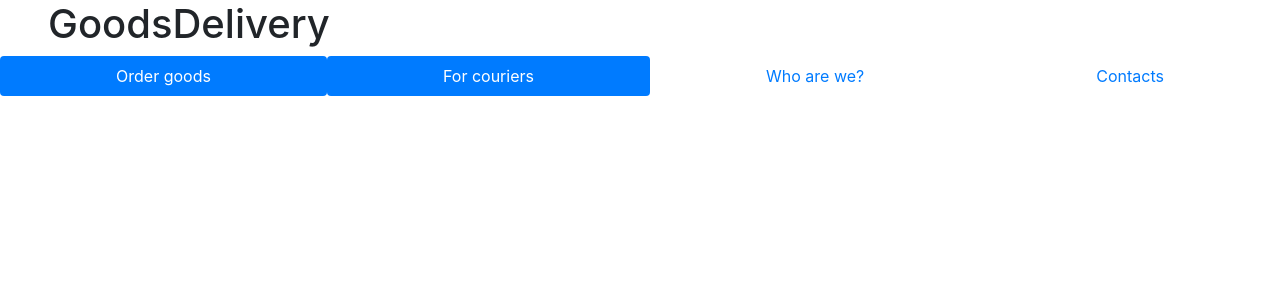
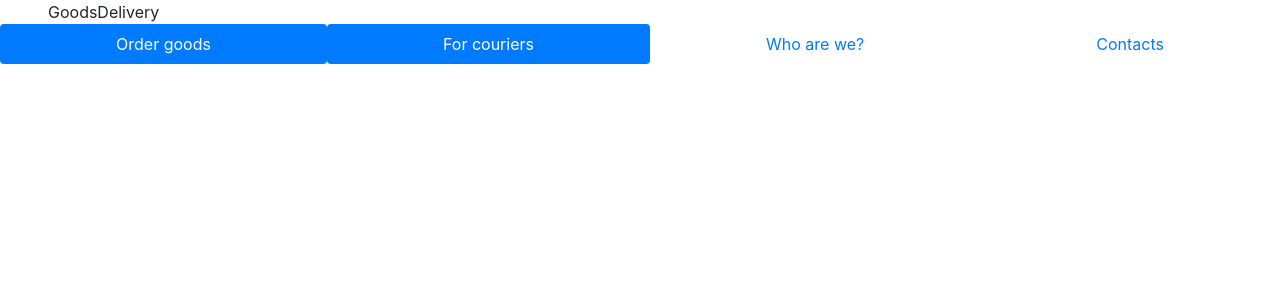
Before and after one commit to EliseyShkolnikov/GoodsDelivery, a Flask app: page /index in a window 1280 px wide. Shown: the top 300 px of the page. Run offline with Flask 2, Linux system fonts and the light colour scheme; some libraries are stand-ins or nearby versions.

Commit message:
Update base.html

```diff
--- a/templates/base.html
+++ b/templates/base.html
@@ -12,7 +12,7 @@
 </head>
 <body>
     <div>
-        <h1 class="ml-5">GoodsDelivery</h1>
+        <h1sss class="ml-5">GoodsDelivery</h1>
 
         <ul class="nav nav-pills nav-fill">
             <li class="nav-item">
```
